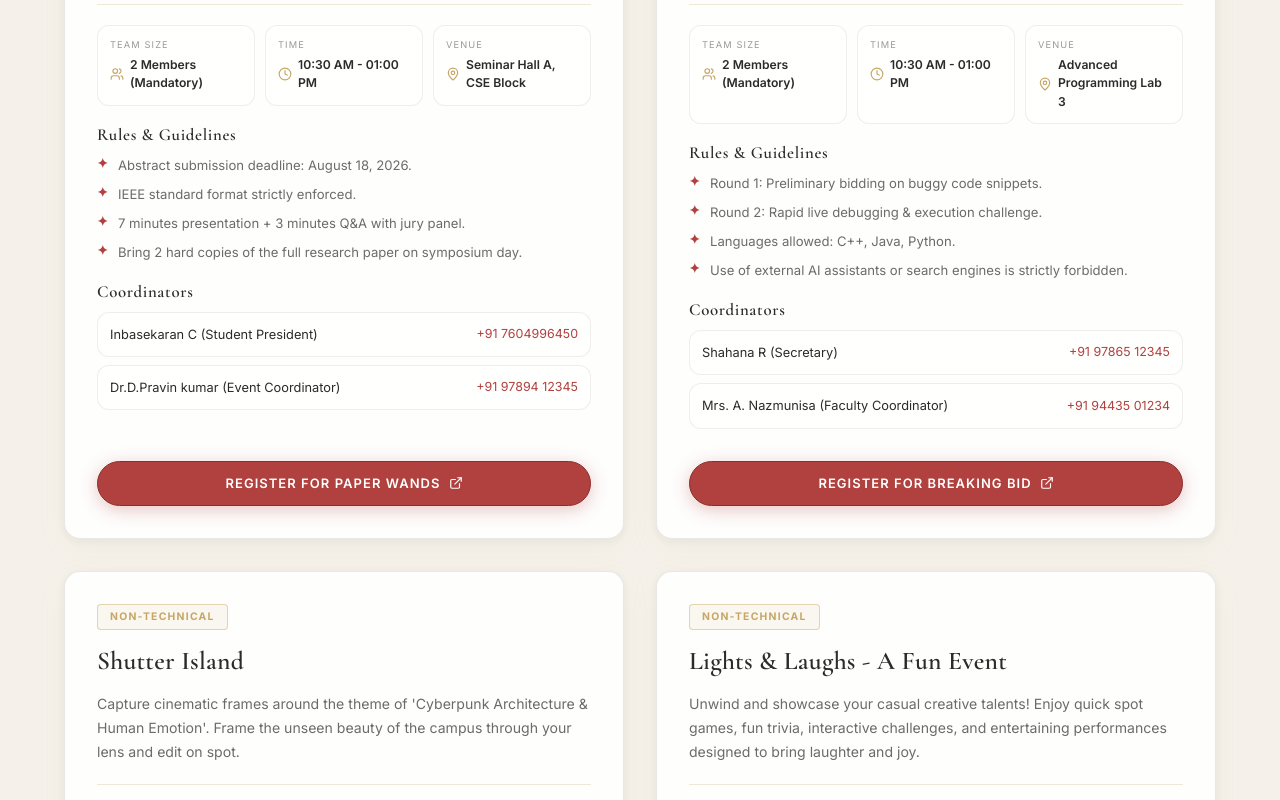
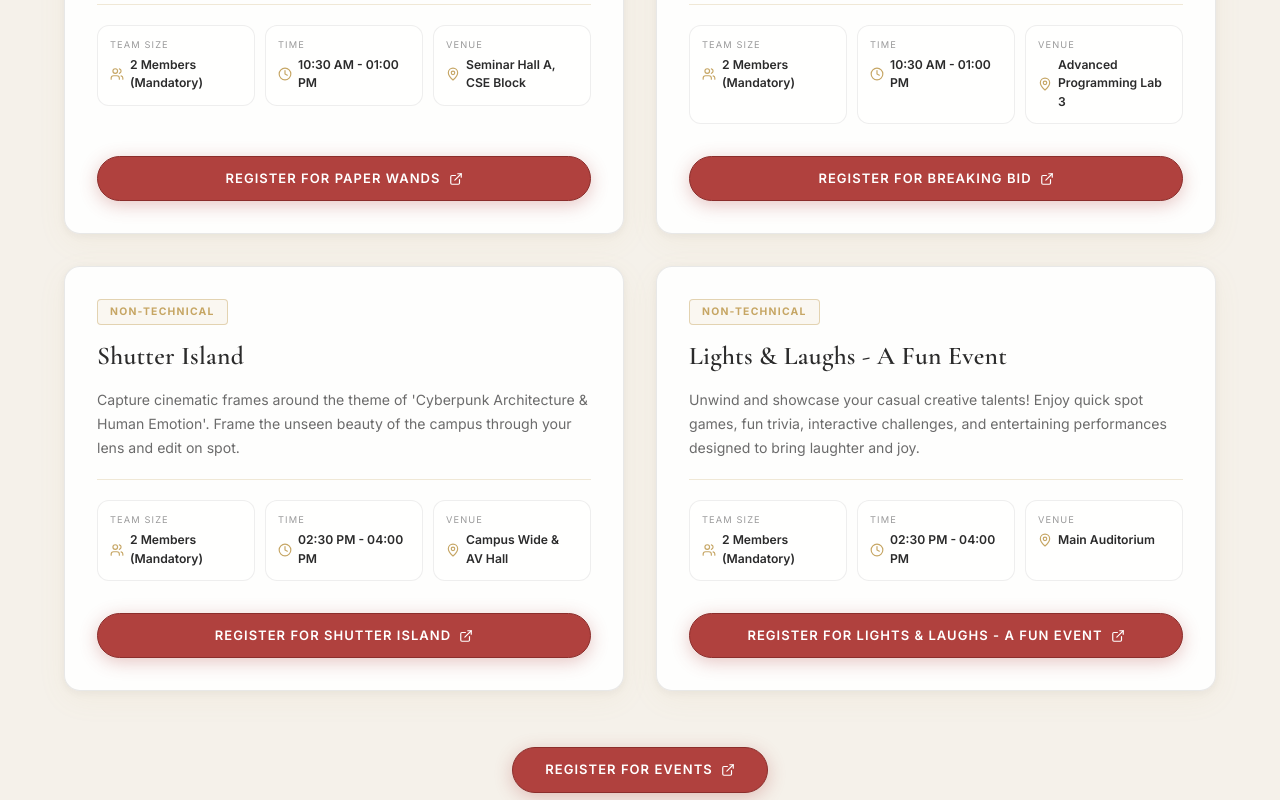
Before and after one commit to zeigen2k26-crypto/Zeigen, a Next.js app: page / in a window 1280 px wide. Shown: the part 2560-3360 px from the top of the page. Built offline with nearby package versions, Linux system fonts and the light colour scheme.

Commit message:
Update EventsSection.tsx

```diff
--- a/components/sections/EventsSection.tsx
+++ b/components/sections/EventsSection.tsx
@@ -91,35 +91,6 @@ function EventCard({ event }: { event: EventItem }) {
           ))}
         </div>
 
-        {/* Rules */}
-        <div>
-          <h4 style={{ fontFamily: "var(--font-cormorant), serif", fontSize: "1.05rem", fontWeight: 600, color: "var(--ink)", marginBottom: "0.5rem", letterSpacing: "0.04em" }}>
-            Rules &amp; Guidelines
-          </h4>
-          <ul className="flex flex-col gap-2">
-            {event.rules.map((rule, idx) => (
-              <li key={idx} className="flex items-start gap-2.5" style={{ fontSize: "0.82rem", color: "var(--ink-muted)", fontFamily: "var(--font-inter), sans-serif", lineHeight: 1.6 }}>
-                <span style={{ color: "var(--muted-red)", fontFamily: "var(--font-cormorant), serif", fontWeight: 600, lineHeight: 1.4 }}>✦</span>
-                {rule}
-              </li>
-            ))}
-          </ul>
-        </div>
-
-        {/* Coordinators */}
-        <div>
-          <h4 style={{ fontFamily: "var(--font-cormorant), serif", fontSize: "1.05rem", fontWeight: 600, color: "var(--ink)", marginBottom: "0.5rem", letterSpacing: "0.04em" }}>
-            Coordinators
-          </h4>
-          <div className="flex flex-col gap-2">
-            {event.coordinators.map(c => (
-              <div key={c.name} className="flex items-center justify-between rounded-xl p-3" style={{ background: "rgba(255,255,255,0.6)", border: "1px solid rgba(43,43,43,0.08)" }}>
-                <span style={{ fontSize: "0.8rem", color: "var(--ink)", fontFamily: "var(--font-inter), sans-serif" }}>{c.name}</span>
-                <a href={`tel:${c.phone}`} style={{ fontSize: "0.78rem", color: "var(--muted-red)", fontFamily: "var(--font-inter), sans-serif" }}>{c.phone}</a>
-              </div>
-            ))}
-          </div>
-        </div>
       </div>
 
       {/* CTA Button */}
```
